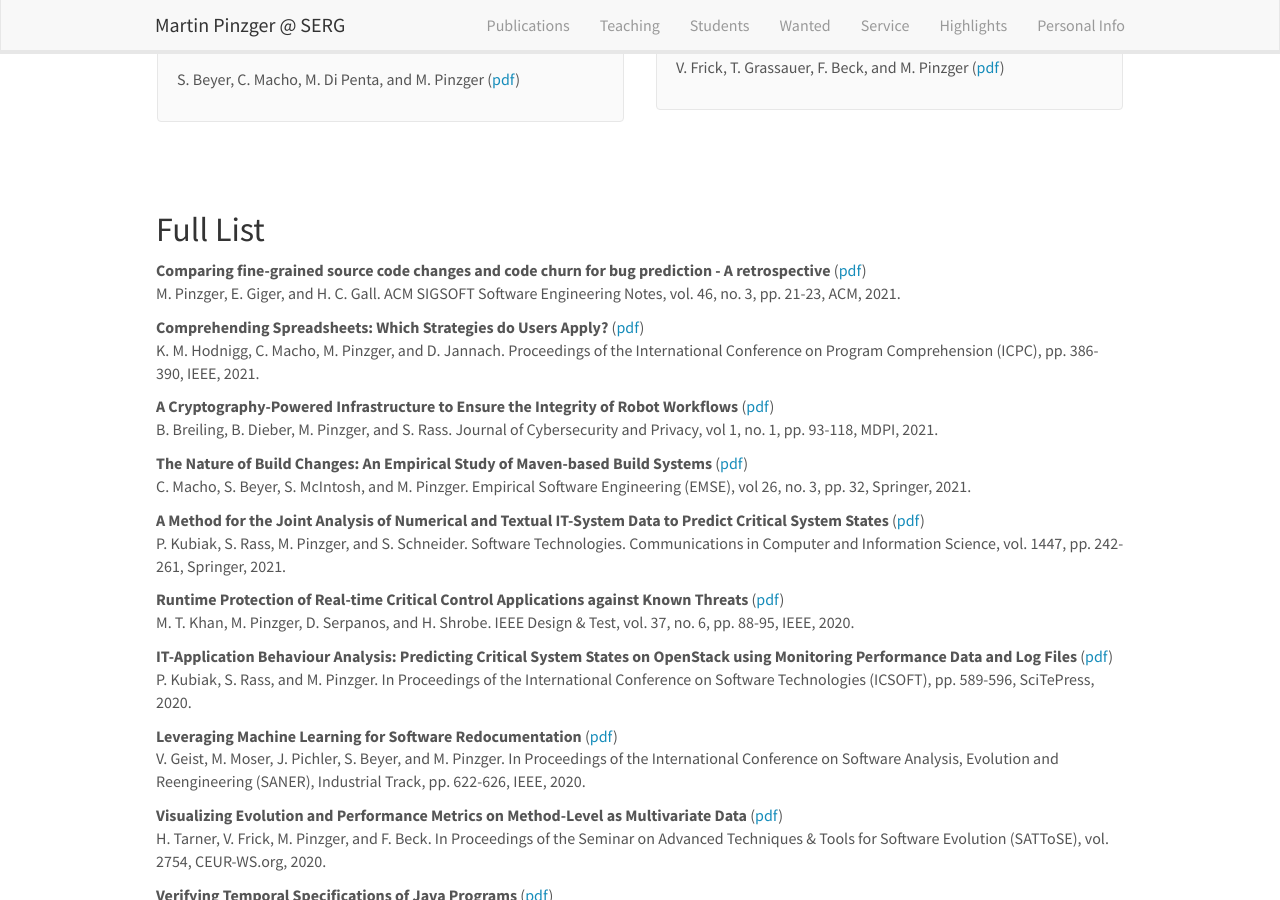
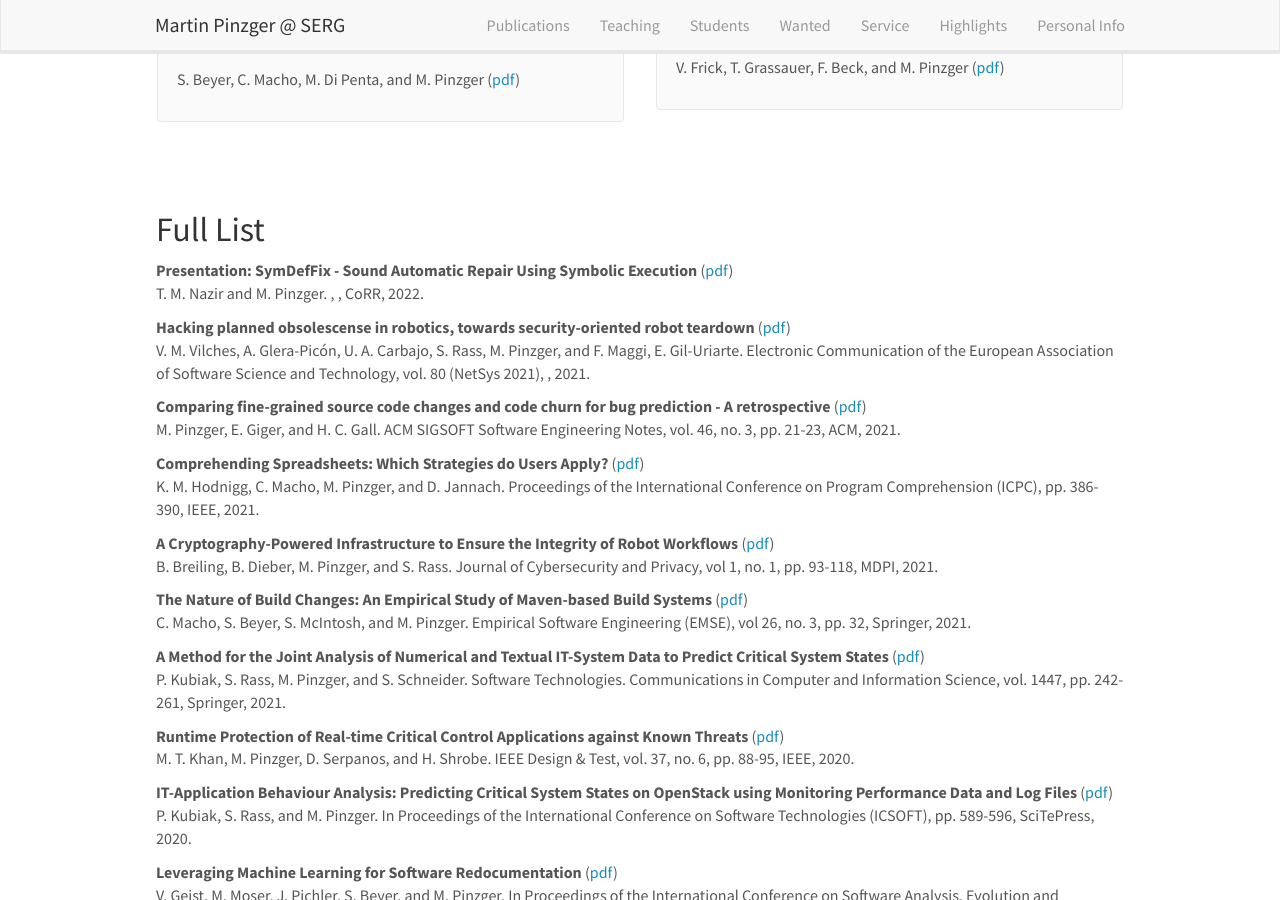
Before and after one commit to pinzger/pinzger.github.io, a Jekyll site: the page built from _pages/publications.md, in a window 1280 px wide and 900 px high, scrolled down 1383 px. Built offline with Jekyll 4.4.1, drawn with Linux system fonts in a browser that asks for light colours; nearby versions of some CDN libraries.

Commit message:
added two recent papers

```diff
--- a/_data/publist.yml
+++ b/_data/publist.yml
@@ -1,3 +1,29 @@
+- title: "Presentation: SymDefFix - Sound Automatic Repair Using Symbolic Execution"
+  image:
+  authors: T. M. Nazir and M. Pinzger
+  proceedings:
+  pages:
+  publisher: CoRR
+  year: 2022
+  description:
+  link:
+    url: ../papers/Nazir2022-symdeffix.pdf
+    display: pdf
+  highlight:
+
+- title: "Hacking planned obsolescense in robotics, towards security-oriented robot teardown"
+  image:
+  authors: V. M. Vilches, A. Glera-Picón, U. A. Carbajo, S. Rass, M. Pinzger, and F. Maggi, E. Gil-Uriarte
+  proceedings: Electronic Communication of the European Association of Software Science and Technology
+  pages: vol. 80 (NetSys 2021)
+  publisher:
+  year: 2021
+  description:
+  link:
+    url: ../papers/Vilches2021-hacking.pdf
+    display: pdf
+  highlight:
+
 - title: "Comparing fine-grained source code changes and code churn for bug prediction - A retrospective"
   image:
   authors: M. Pinzger, E. Giger, and H. C. Gall
```
Also changed, not shown: _pages/service.md (+4 -9 lines), 2 other files.
